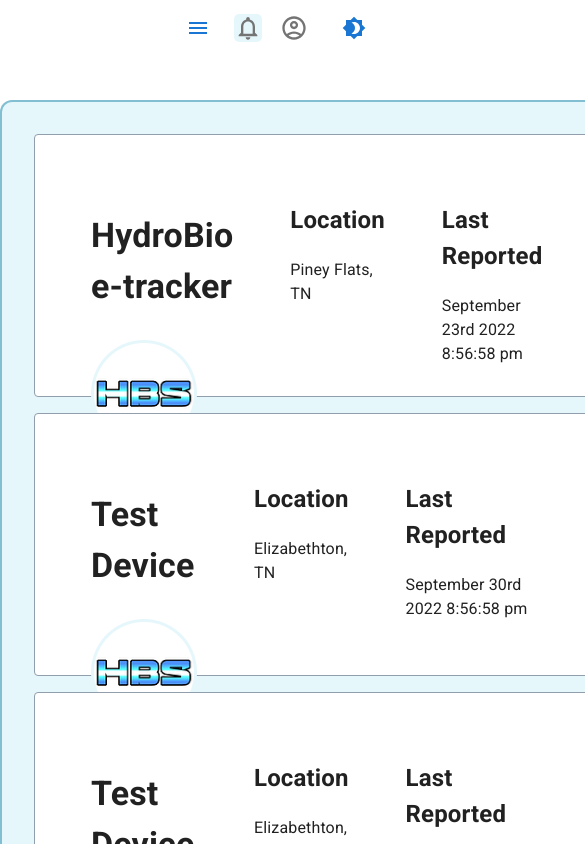
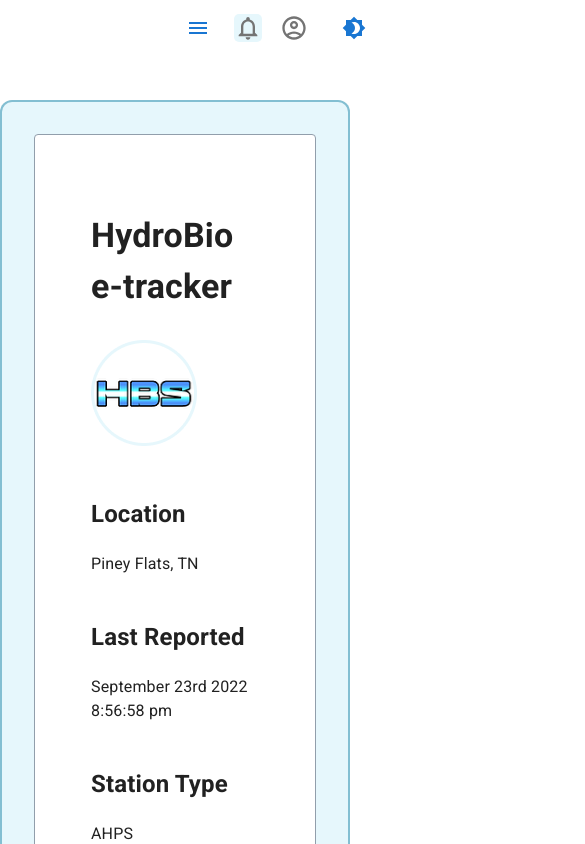
Before and after one commit to kpierc11/Dashboard_Demo, a React (Create React App) app in the folder app/: page / in a window 390 px wide. Shown: the top 844 px of the page, 585 px wide, since content can reach past the window. Built offline with nearby package versions, Linux system fonts and the light colour scheme.

Commit message:
updates to station card layout

```diff
--- a/app/src/components/stationCard/StationCard.tsx
+++ b/app/src/components/stationCard/StationCard.tsx
@@ -8,13 +8,13 @@ export default function StationCard(props: Station) {
   const theme = useTheme();
   return (
     <Box
+    className="station-card-main-container"
       sx={{
         display: "flex",
         flexWrap: "wrap",
         "& > :not(style)": {
           m: 1,
           width: "100%",
-          height: 263,
           border: 1,
           borderColor: "#919EAB",
         },
--- a/app/src/components/stationCard/stationCard.css
+++ b/app/src/components/stationCard/stationCard.css
@@ -1,17 +1,31 @@
-.station-card-col {
-    display:flex;
-    align-items:flex-start;
-    flex-direction:column;
-    margin-right:57px;
-    margin-bottom:23px;
+.station-card-main-container {
+  height: 263px;
+  margin-bottom: 12%;
 }
 
+.station-card-container {
+  display: flex;
+  flex-direction: row;
+  align-items: flex-start;
+  padding-left: 56px;
+  padding-top: 47px;
+  padding-bottom: 39px;
+}
 
-.station-card-container {
-    display: flex;
-    flex-direction: row;
-    align-items:flex-start;
-    padding-left:56px;
-    padding-top:47px;
-    padding-bottom:39px;
+.station-card-col {
+  display: flex;
+  align-items: flex-start;
+  flex-direction: column;
+  margin-right: 57px;
+  margin-bottom: 23px;
 }
+
+@media (max-width: 1000px) {
+  .station-card-container {
+    flex-direction: column;
+  }
+
+  .station-card-main-container {
+    height: auto;
+  }
+}
```
